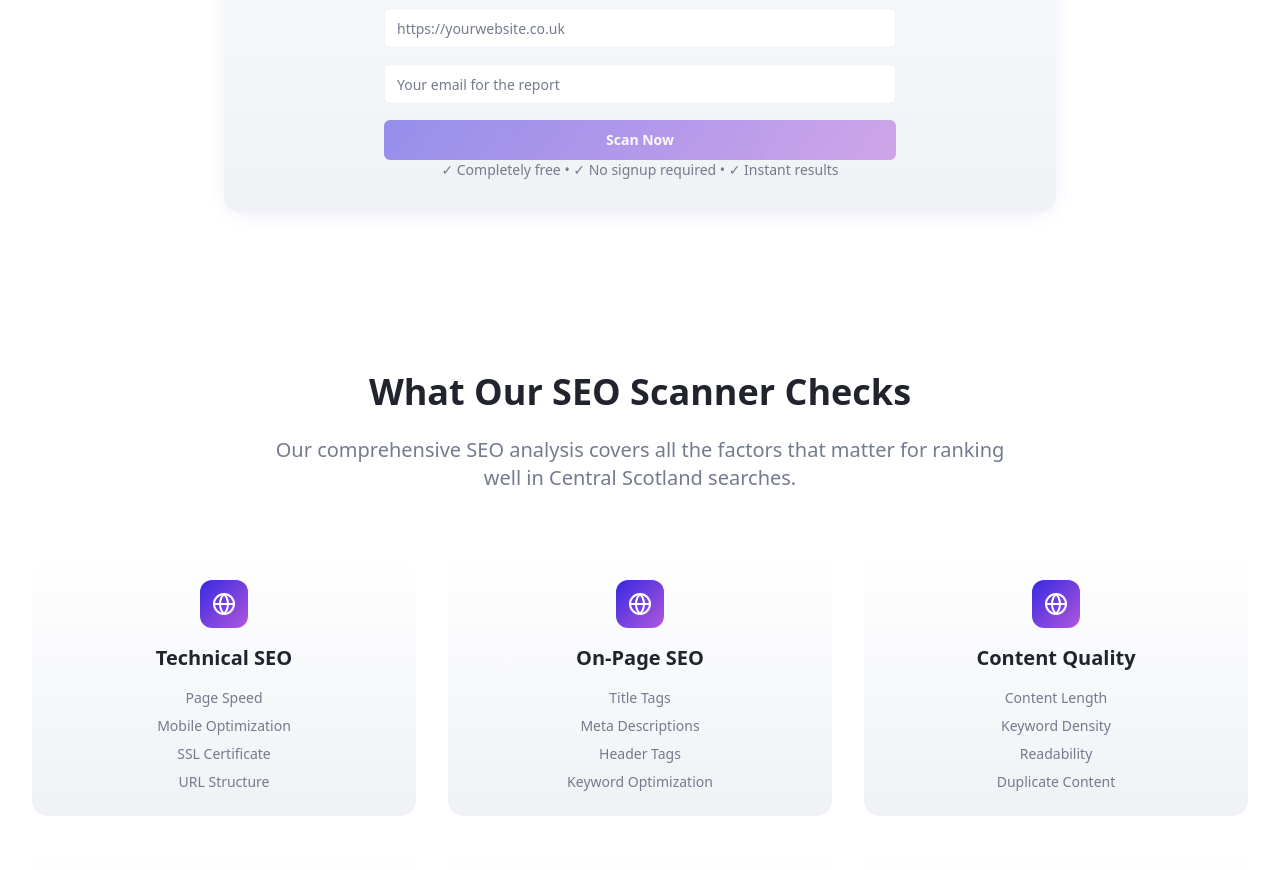
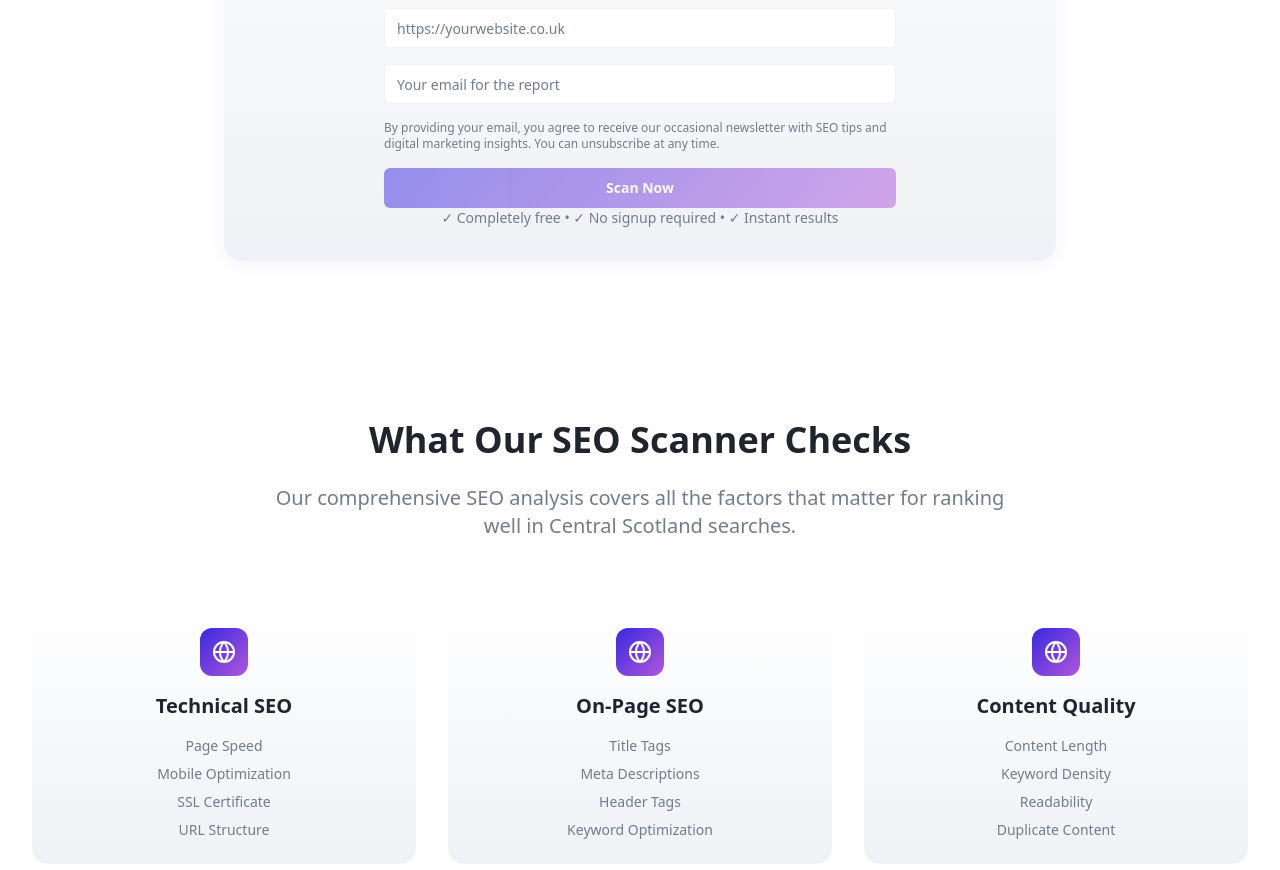
Before and after one commit to nikodemes/demdigital-growth-hub, a React (Vite) app: page /seo-scanner in a window 1280 px wide. Shown: the part 880-1750 px from the top of the page. Built offline with nearby package versions, Linux system fonts and the light colour scheme.

Commit message:
Add newsletter permission text
Add text to the SEO scanner page for newsletter permission.

```diff
--- a/src/pages/SEOScanner.tsx
+++ b/src/pages/SEOScanner.tsx
@@ -118,6 +118,9 @@ const SEOScanner = () => {
                   className="text-lg"
                   required
                 />
+                <p className="text-xs text-muted-foreground text-left">
+                  By providing your email, you agree to receive our occasional newsletter with SEO tips and digital marketing insights. You can unsubscribe at any time.
+                </p>
                 <Button
                   type="submit"
                   variant="cta"
```
